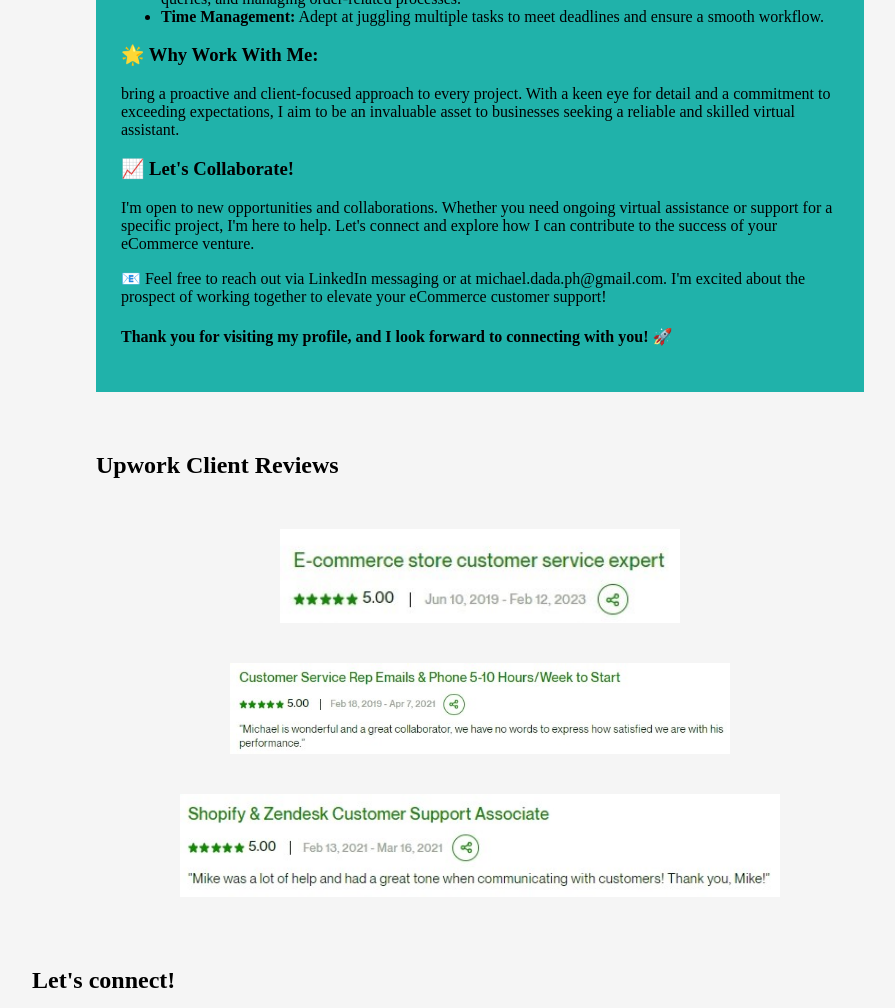
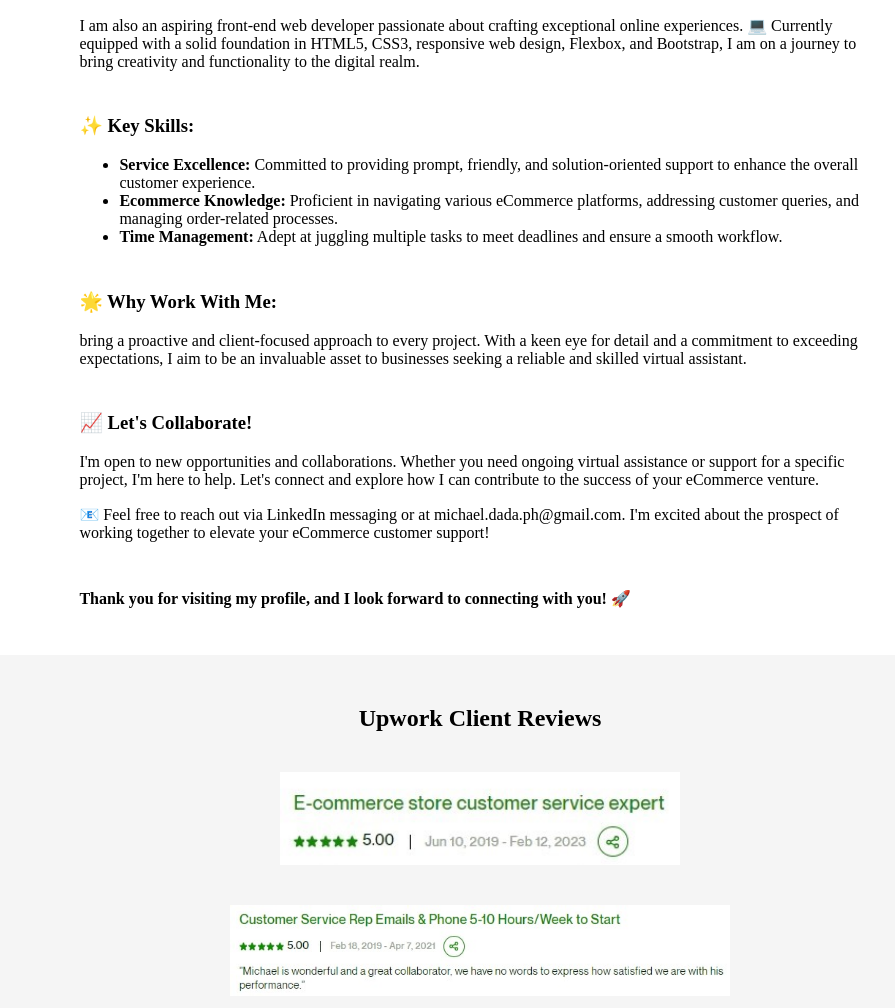
Before and after one commit to mikefd17/personal-website, a plain HTML site: page index.html in a window 1280 px wide. Shown: the part 1065-2073 px from the top of the page, without its empty margins (160-1055 px from the left). Drawn offline with Linux system fonts and the light colour scheme.

Commit message:
10 Changed background color and placing of social links 11 Updated style.css for more responsivess

```diff
--- a/css/style.css
+++ b/css/style.css
@@ -1,6 +1,7 @@
 body {
     background-color: whitesmoke;
     margin: auto;
+    padding: 0;
 }
 
 header {
@@ -14,10 +15,11 @@ header {
 }
 
 .picture-container {
-    width: 250px;
+    width: 200px;
     max-width: 100%;
     max-height:100%;
     border-radius: 10%;
+    margin: auto 0px;
 }
 
 .heading {
@@ -25,29 +27,38 @@ header {
     padding-left: 20px;
     padding-right: 20px;
     text-align: center;
+    margin: 20px 0px;
 }
 
 .opening {
     display: flex;
     flex-wrap: wrap;
+    margin: 20px 0px;
 }
 
 .about-me {
-    display: inline-block;
-    align-items: center;
-    margin: 30px 20% 30px 20%;
-    background-color: lightseagreen;
-    padding: 25px;
+    justify-content: center;
+    max-width: 100%;
+    margin: auto 10%;
+    background-color: white;
+    padding: 20px 5px;
 }
 
+.about-item {
+    padding: 5px;
+    margin: auto 10%;
+}
+
+
 .reviews {
-    margin: 30px 20% 30px 20%;
+    margin: 50px auto 20px auto;
+    text-align: center;
 }
 
 .screenshots {
     display: flex;
     flex-wrap: wrap;
-    margin: 20px 15%;
+    margin: 20px 20%;
 }
 
 .upwork-review-1 {
@@ -76,13 +87,14 @@ header {
 
 footer {
     display: block;
-    justify-content: center;
-    margin: 50px 15%;
+    margin: 40px auto;
 }
 
 .social {
     display: flex;
     flex-flow: row;
+    justify-content: center;
+    margin: 10px auto;
 }
 
 .favicon {
--- a/index.html
+++ b/index.html
@@ -15,38 +15,54 @@
             <div class="opening">
                 <p>👋 I'm Michael Dada, a Freelance Virtual Assistant from the Philippines with a specialized focus on providing top-notch eCommerce Customer Support.</p>
             </div>
+
+            <div class="social">
+                <a href="https://www.facebook.com/mike.dada.1800" target="_blank"><img src="images/facebook.png" alt="facebook-page" class="favicon"></a>
+                <a href="https://www.instagram.com/mikefd.dev/" target="_blank"><img src="images/instagram.png" alt="instagram-page" class="favicon"></a>
+                <a href="https://twitter.com/mike_dada" target="_blank"><img src="images/twitter.png" alt="twitter-page" class="favicon"></a>
+                <a href="https://github.com/mikefd17" target="_blank"><img src="images/github.png" alt="github-page" class="favicon"></a>
+                <a href="https://www.upwork.com/freelancers/~01dfce03abcaf6e9c3?viewMode=1" target="_blank"><img src="images/upwork.png" alt="upwork" class="favicon"></a>
+            </div>
+
         </div>
     </header>
         <div class="about-me">
+            <div class="about-item">
                 <h3>🛍️ Elevating Ecommerce Experiences:</h3>
-
                 <p>With a passion for delivering exceptional customer service, I specialize in supporting eCommerce businesses to create seamless and satisfying customer interactions. From order inquiries to issue resolution, I ensure that every customer's journey is a positive one.</p>
-
+            </div>
+            <div class="about-item">
                 <h3>💼 Freelance Virtual Assistant:</h3>
-
                 <p>As a dedicated freelance professional, I offer a flexible and tailored approach to meet the unique needs of eCommerce businesses. My goal is to alleviate the burden of customer support, allowing businesses to focus on growth and development.</p>
-
+            </div>
+            <div class="about-item">
                 <h3>🌐 Remote Collaboration Expertise:</h3>
-
                 <p>Embracing the power of remote work, I've honed my skills in efficiently managing customer support tasks from a virtual environment. Distance is not a barrier to delivering timely and effective assistance to both clients and their customers.</p>
-
+            </div>
+            <div class="about-item">
+                <h3>🚀 Aspiring Front-End Web Developer 🚀</h3>
+                <p>I am also an aspiring front-end web developer passionate about crafting exceptional online experiences. 💻 Currently equipped with a solid foundation in HTML5, CSS3, responsive web design, Flexbox, and Bootstrap, I am on a journey to bring creativity and functionality to the digital realm.</p>
+            </div>
+            <div class="about-item">
                 <h3>✨ Key Skills:</h3>
-
                 <ul>
                     <li><strong>Service Excellence:</strong> Committed to providing prompt, friendly, and solution-oriented support to enhance the overall customer experience.</li>
                     <li><strong>Ecommerce Knowledge:</strong> Proficient in navigating various eCommerce platforms, addressing customer queries, and managing order-related processes.</li>
                     <li><strong>Time Management:</strong> Adept at juggling multiple tasks to meet deadlines and ensure a smooth workflow.</li>
                 </ul>
-
+            </div>
+            <div class="about-item">
                 <h3>🌟 Why Work With Me:</h3>
                 <p>bring a proactive and client-focused approach to every project. With a keen eye for detail and a commitment to exceeding expectations, I aim to be an invaluable asset to businesses seeking a reliable and skilled virtual assistant.</p>
-
+            </div>
+            <div class="about-item">
                 <h3>📈 Let's Collaborate!</h3>
                 <p>I'm open to new opportunities and collaborations. Whether you need ongoing virtual assistance or support for a specific project, I'm here to help. Let's connect and explore how I can contribute to the success of your eCommerce venture.</p>
-
                 <p>📧 Feel free to reach out via LinkedIn messaging or at michael.dada.ph@gmail.com. I'm excited about the prospect of working together to elevate your eCommerce customer support!</p>
-
+            </div>
+            <div class="about-item">
                 <h4>Thank you for visiting my profile, and I look forward to connecting with you! 🚀</h4>
+            </div>
         </div>
 
         <h2 class="reviews">Upwork Client Reviews</h2>
@@ -55,15 +71,5 @@
                 <img src="images/review2.jpg" alt="upwork-review-2" class="upwork-review-2">
                 <img src="images/review3.jpg" alt="upwork-review-3" class="upwork-review-3">
         </div>
-    <footer>
-        <h2>Let's connect!</h2>
-            <div class="social">
-                <a href="https://www.facebook.com/mike.dada.1800" target="_blank"><img src="images/facebook.png" alt="facebook-page" class="favicon"></a>
-                <a href="https://www.instagram.com/mikefd.dev/" target="_blank"><img src="images/instagram.png" alt="instagram-page" class="favicon"></a>
-                <a href="https://twitter.com/mike_dada" target="_blank"><img src="images/twitter.png" alt="twitter-page" class="favicon"></a>
-                <a href="https://github.com/mikefd17" target="_blank"><img src="images/github.png" alt="github-page" class="favicon"></a>
-                <a href="https://www.upwork.com/freelancers/~01dfce03abcaf6e9c3?viewMode=1" target="_blank"><img src="images/upwork.png" alt="upwork" class="favicon"></a>
-            </div>
-    </footer>
 </body>
 </html>
```
